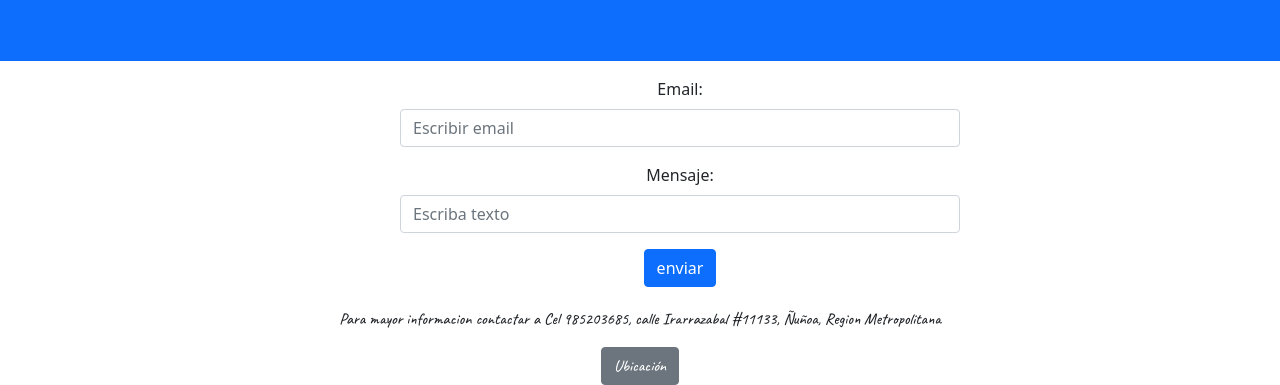
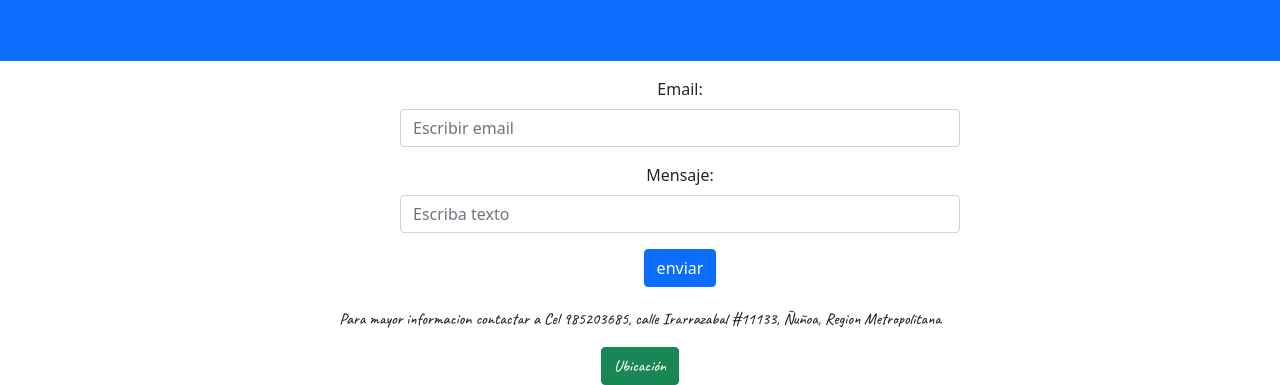
Before and after one commit to geabuer/geabuer.github.io, a plain HTML site: page index.html in a window 1280 px wide. Shown: the part 1619-2004 px from the top of the page. Drawn offline with nearby package versions, Linux system fonts and the light colour scheme.

Commit message:
cambio color boton

```diff
--- a/index.html
+++ b/index.html
@@ -84,6 +84,6 @@
               </form>
             <footer>
               <p>Para mayor informacion contactar a Cel 985203685,  calle Irarrazabal #11133, Ñuñoa, Region Metropolitana</p>
-              <button type="button" class="btn btn-secondary">Ubicación</button>
+              <button type="button" class="btn btn-success">Ubicación</button>
             </footer>
 </body>
```
